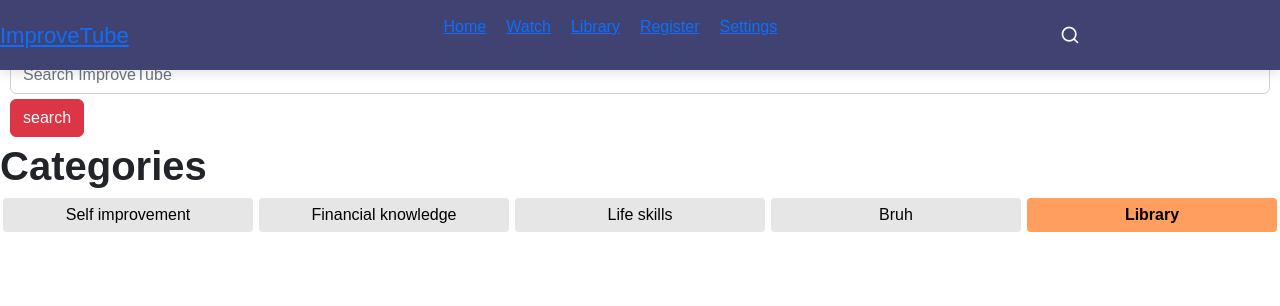
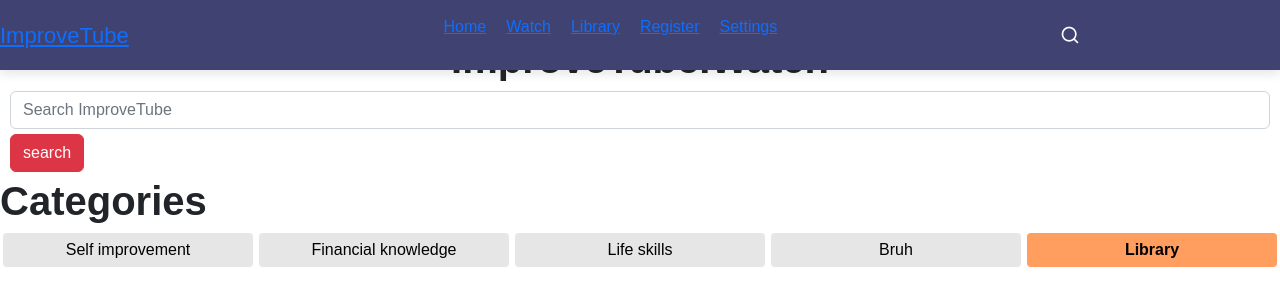
Before and after one commit to improvetube/home, a plain HTML site: page watch.html in a window 1280 px wide. Drawn offline with nearby package versions, Linux system fonts and the light colour scheme.

Commit message:
Update watch2.css (margin)

```diff
--- a/watch2.css
+++ b/watch2.css
@@ -155,7 +155,10 @@ a{
   }
 }
 
-box h1{
+.box{
+    margin-top:35px;
+}
+.box h1{
     align-items: center;
     display: flex;
     justify-content: center;
```
